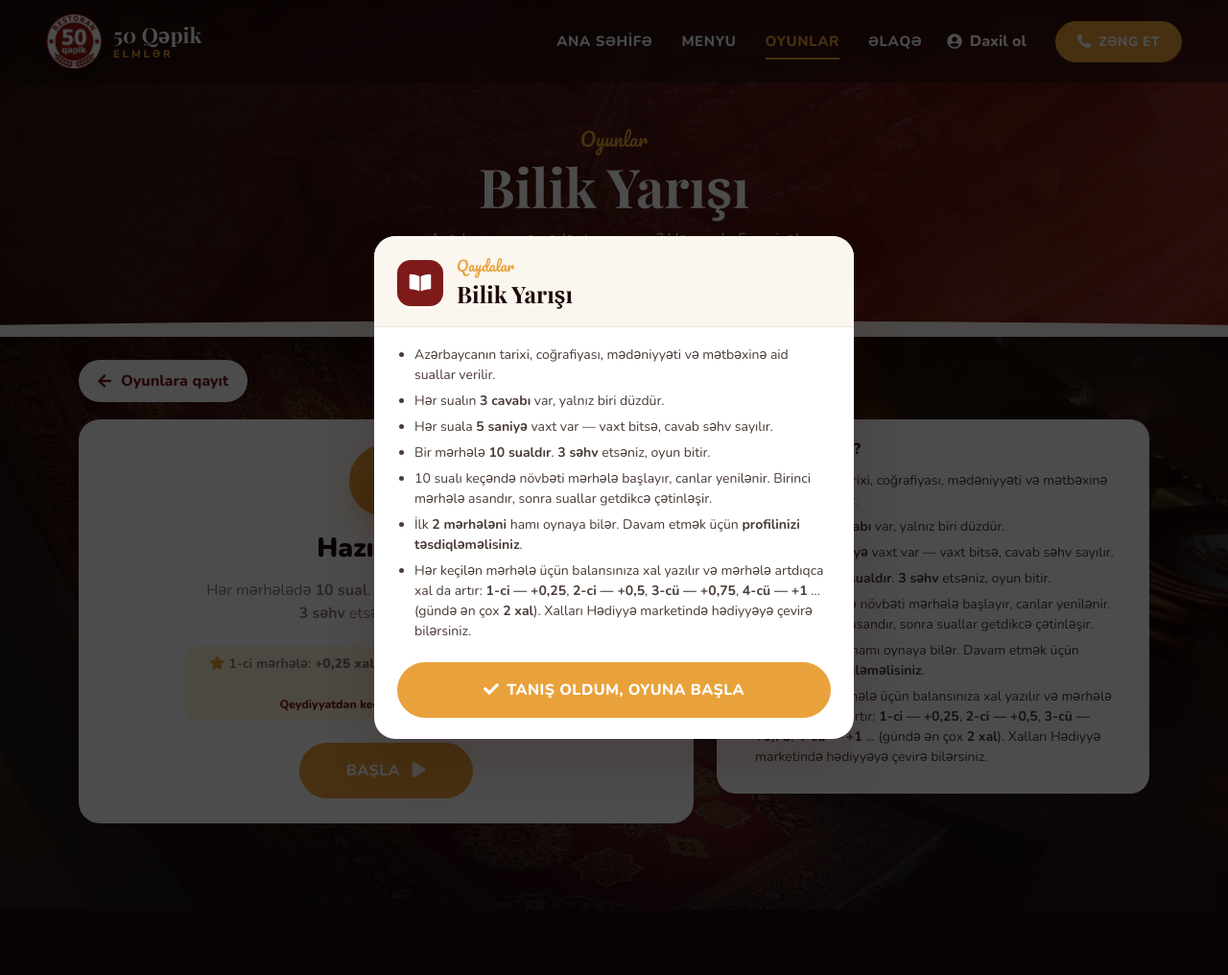
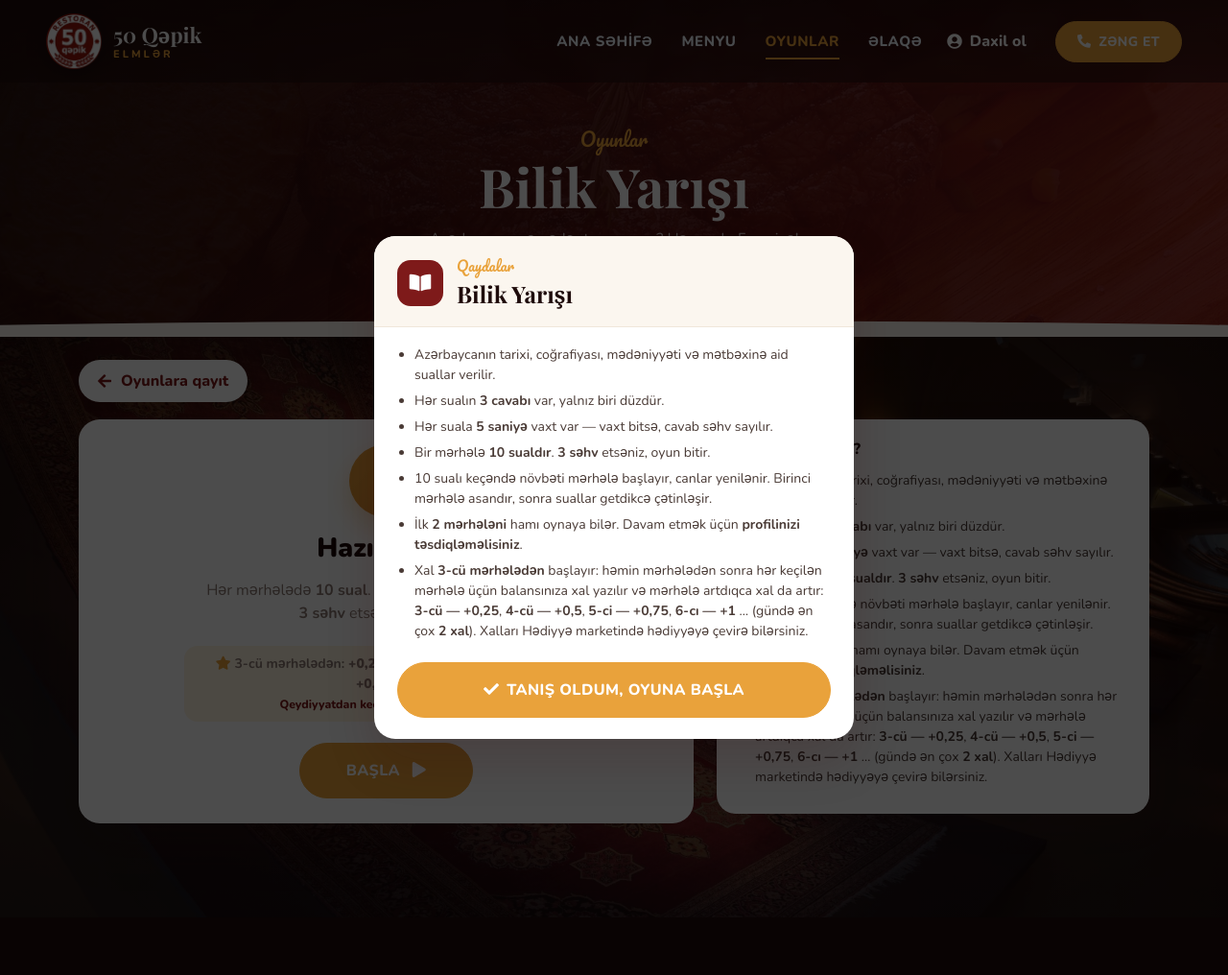
Before and after one commit to memmedzade06/restaurant, a Laravel app: page /oyunlar/bilik-yarisi in a window 1280 px wide. Shown: the whole page at 96% size. Run offline with Laravel 10, Linux system fonts and the light colour scheme; some libraries are stand-ins or nearby versions; some web fonts are replaced.

Commit message:
Quiz points start from stage 3; drop the staff points warning
- Bilik Yarışı gives no points for stages 1 and 2; stage 3 gives 0.25,
  each next stage 0.25 more (daily limit unchanged). The starting stage
  is configurable via quiz.points_from_stage / QUIZ_POINTS_FROM_STAGE.
  Texts on the quiz page, its rules and the games card now say
  "3-cü mərhələdən".
- Waiters and admins no longer see "Oyunlardan xal yalnız qonaqlara
  yazılır" (quiz) or the matching note in the Stack rules; they still
  earn no game points.

Co-Authored-By: Claude Opus 5.5 <noreply@anthropic.com>

```diff
--- a/app/Http/Controllers/Frontend/GameController.php
+++ b/app/Http/Controllers/Frontend/GameController.php
@@ -49,7 +49,6 @@ class GameController extends Controller
             'prizeLeft' => $verified ? $this->stackPrizesLeft($user->id) : null,
             // xal bonusu yalnız qonaqlara (ofisiant və admin oynaya bilər, amma xal almır)
             'bonus' => $this->stackBonusConfig() + ['left' => $verified && $user->earnsGamePoints() ? $this->stackBonusLeft($user->id) : 0],
-            'earnsPoints' => ! $user || $user->earnsGamePoints(),
             // ?hava=rain kimi baxış rejimi; yoxsa canlı hava səhifə açılandan sonra ayrıca sorğu ilə gəlir
             // (xidmət bir neçə saniyə cavab verə bilər — səhifə bunu gözləməsin)
             'weather' => BakuWeather::preview($request->query('hava')),
--- a/app/Http/Controllers/Frontend/QuizController.php
+++ b/app/Http/Controllers/Frontend/QuizController.php
@@ -336,13 +336,34 @@ class QuizController extends Controller
         return $user && $user->isVerified() && $user->earnsGamePoints() ? $this->pointsLeftToday($user->id) : null;
     }
 
-    /** N-ci mərhələnin xalı: 1-ci — stage_points, hər növbəti — stage_points_step qədər çox */
+    /** Xal verilən ilk mərhələ (config quiz.points_from_stage); ondan əvvəlkilər xalsızdır */
+    public static function firstPaidStage(): int
+    {
+        return max(1, (int) config('quiz.points_from_stage', 3));
+    }
+
+    /**
+     * N-ci mərhələnin xalı: firstPaidStage()-dən əvvəl — 0, həmin mərhələ — stage_points,
+     * hər növbəti — stage_points_step qədər çox.
+     */
     public static function stageReward(int $stage): float
     {
+        $from = self::firstPaidStage();
+        if ($stage < $from) {
+            return 0;
+        }
         $base = max(0, (float) config('quiz.stage_points', 0.25));
         $step = max(0, (float) config('quiz.stage_points_step', 0.25));
 
-        return round($base + max(0, $stage - 1) * $step, 3);
+        return round($base + ($stage - $from) * $step, 3);
+    }
+
+    /** Sıra sayı: 1 → "1-ci", 3 → "3-cü", 6 → "6-cı", 9 → "9-cu", 10 → "10-cu" */
+    public static function ordinal(int $n): string
+    {
+        $suffix = [0 => 'cu', 1 => 'ci', 2 => 'ci', 3 => 'cü', 4 => 'cü', 5 => 'ci', 6 => 'cı', 7 => 'ci', 8 => 'ci', 9 => 'cu'][$n % 10];
+
+        return "{$n}-{$suffix}";
     }
 
     /** Mərhələ keçildi: təsdiqlənmiş oyunçuya xal (bu günün limiti çatana qədər). Qaytarır: yazılan xal */
@@ -380,7 +401,9 @@ class QuizController extends Controller
             'perStage' => max(1, (int) config('quiz.per_stage', 10)),
             'lives' => max(1, (int) config('quiz.lives', 3)),
             'seconds' => max(1, (int) config('quiz.seconds', 5)),
-            'stagePoints' => self::stageReward(1),
+            'stagePoints' => self::stageReward(self::firstPaidStage()), // xal verilən ilk mərhələnin xalı
+            'pointsFrom' => self::firstPaidStage(),
+            'pointsFromLabel' => self::ordinal(self::firstPaidStage()),
             'stageStep' => max(0, (float) config('quiz.stage_points_step', 0.25)),
             'maxPerDay' => max(0, (float) config('quiz.max_points_per_day', 2)),
             'guestStages' => max(1, (int) config('quiz.guest_stages', 2)),
@@ -390,6 +413,6 @@ class QuizController extends Controller
     /** Oyunlar səhifəsindəki kart üçün */
     public static function pointsLabel(): string
     {
-        return Referrals::format(self::stageReward(1));
+        return Referrals::format(self::stageReward(self::firstPaidStage()));
     }
 }
--- a/config/quiz.php
+++ b/config/quiz.php
@@ -15,8 +15,10 @@ return [
     'seconds' => (int) env('QUIZ_SECONDS', 5), // hər suala cavab vaxtı; vaxt bitsə — səhv sayılır
     // Mərhələni keçən təsdiqlənmiş oyunçunun balansına xal (Hədiyyə marketində xərclənir).
     // Gündəlik limit var ki, oyunu dəfələrlə oynayıb xal yığmaq olmasın.
-    // 1-ci mərhələ stage_points xal verir, hər növbəti mərhələ stage_points_step qədər çox:
-    // 0,25 → 0,5 → 0,75 → 1 ... (gündəlik limitə qədər)
+    // Xal points_from_stage-ci mərhələdən verilir (ondan əvvəlki mərhələlər xalsızdır).
+    // Həmin mərhələ stage_points xal verir, hər növbəti mərhələ stage_points_step qədər çox:
+    // 3-cü — 0,25 → 4-cü — 0,5 → 5-ci — 0,75 → 6-cı — 1 ... (gündəlik limitə qədər)
+    'points_from_stage' => (int) env('QUIZ_POINTS_FROM_STAGE', 3),
     'stage_points' => (float) env('QUIZ_STAGE_POINTS', 0.25),
     'stage_points_step' => (float) env('QUIZ_STAGE_POINTS_STEP', 0.25),
     'max_points_per_day' => (float) env('QUIZ_MAX_POINTS_PER_DAY', 2),
--- a/public/js/games/quiz.js
+++ b/public/js/games/quiz.js
@@ -99,7 +99,7 @@
         if (cfg.staff) return ''; // ofisiant və admin oyundan xal almır
         if (!cfg.canEarn) {
             return cfg.stagePoints > 0
-                ? `<br><a href="${cfg.registerUrl}">Profilinizi təsdiqləyin</a> ki, mərhələləri keçəndə xal qazanasınız (1-ci mərhələ: <b>+${fmt(cfg.stagePoints)} xal</b>, sonra daha çox).`
+                ? `<br><a href="${cfg.registerUrl}">Profilinizi təsdiqləyin</a> ki, mərhələləri keçəndə xal qazanasınız (${cfg.pointsFromLabel} mərhələdən: <b>+${fmt(cfg.stagePoints)} xal</b>, sonra daha çox).`
                 : '';
         }
         if (bonus > 0) return `<br><span class="qz-bonus">⭐ +${fmt(bonus)} xal balansınıza yazıldı!</span>`;
--- a/resources/views/frontend/games/index.blade.php
+++ b/resources/views/frontend/games/index.blade.php
@@ -328,7 +328,7 @@
                     </div>
                     <div class="game-body">
                         <h4>Bilik Yarışı</h4>
-                        <p>Azərbaycanı nə qədər tanıyırsınız? Hər suala {{ (int) config('quiz.seconds', 5) }} saniyə, mərhələ keçdikcə artan xallar: <b>+{{ \App\Http\Controllers\Frontend\QuizController::pointsLabel() }}, +{{ \App\Services\Referrals::format(\App\Http\Controllers\Frontend\QuizController::stageReward(2)) }}…</b></p>
+                        <p>Azərbaycanı nə qədər tanıyırsınız? Hər suala {{ (int) config('quiz.seconds', 5) }} saniyə, {{ \App\Http\Controllers\Frontend\QuizController::ordinal(\App\Http\Controllers\Frontend\QuizController::firstPaidStage()) }} mərhələdən artan xallar: <b>+{{ \App\Http\Controllers\Frontend\QuizController::pointsLabel() }}, +{{ \App\Services\Referrals::format(\App\Http\Controllers\Frontend\QuizController::stageReward(\App\Http\Controllers\Frontend\QuizController::firstPaidStage() + 1)) }}…</b></p>
                         <span class="game-go">Oyna <i class="fa fa-arrow-right ms-1"></i></span>
                     </div>
                 </a>
--- a/resources/views/frontend/games/quiz.blade.php
+++ b/resources/views/frontend/games/quiz.blade.php
@@ -24,9 +24,9 @@
                         <p>Hər mərhələdə <b>{{ $quiz['perStage'] }} sual</b>. Hər suala <b>{{ $quiz['seconds'] }} saniyə</b> vaxt var.<br>
                             <b>{{ $quiz['lives'] }} səhv</b> etsəniz, oyun bitir.</p>
                         @if ($quiz['stagePoints'] > 0)
-                            <p class="qz-earn"><i class="fa fa-star me-1"></i>1-ci mərhələ: <b>+{{ \App\Services\Referrals::format($quiz['stagePoints']) }} xal</b>@if ($quiz['stageStep'] > 0), hər növbəti mərhələdə <b>+{{ \App\Services\Referrals::format($quiz['stageStep']) }}</b> çox @endif
+                            <p class="qz-earn"><i class="fa fa-star me-1"></i>{{ $quiz['pointsFromLabel'] }} mərhələdən: <b>+{{ \App\Services\Referrals::format($quiz['stagePoints']) }} xal</b>@if ($quiz['stageStep'] > 0), hər növbəti mərhələdə <b>+{{ \App\Services\Referrals::format($quiz['stageStep']) }}</b> çox @endif
+                                {{-- ofisiant və admin xal almır, amma onlara xəbərdarlıq göstərilmir --}}
                                 @if ($quiz['staff'])
-                                    <br><small>Oyunlardan xal yalnız qonaqlara yazılır.</small>
                                 @elseif ($quiz['canEarn'] && $quiz['pointsLeft'] <= 0)
                                     <br><small>Bu günün xal limiti bitib — sabah yenə qazanın.</small>
                                 @elseif (! $quiz['canEarn'])
@@ -96,9 +96,9 @@
                         <li>{{ $quiz['perStage'] }} sualı keçəndə növbəti mərhələ başlayır, canlar yenilənir. Birinci mərhələ asandır, sonra suallar getdikcə çətinləşir.</li>
                         <li>İlk <b>{{ $quiz['guestStages'] }} mərhələni</b> hamı oynaya bilər. Davam etmək üçün <b>profilinizi təsdiqləməlisiniz</b>.</li>
                         @if ($quiz['stagePoints'] > 0)
-                            <li>Hər keçilən mərhələ üçün balansınıza xal yazılır və mərhələ artdıqca xal da artır:
-                                @for ($s = 1; $s <= 4; $s++)
-                                    <b>{{ $s }}-{{ [1 => 'ci', 2 => 'ci', 3 => 'cü', 4 => 'cü'][$s] }} — +{{ \App\Services\Referrals::format(\App\Http\Controllers\Frontend\QuizController::stageReward($s)) }}</b>{{ $s < 4 ? ',' : ' …' }}
+                            <li>Xal <b>{{ $quiz['pointsFromLabel'] }} mərhələdən</b> başlayır: həmin mərhələdən sonra hər keçilən mərhələ üçün balansınıza xal yazılır və mərhələ artdıqca xal da artır:
+                                @for ($s = $quiz['pointsFrom']; $s < $quiz['pointsFrom'] + 4; $s++)
+                                    <b>{{ \App\Http\Controllers\Frontend\QuizController::ordinal($s) }} — +{{ \App\Services\Referrals::format(\App\Http\Controllers\Frontend\QuizController::stageReward($s)) }}</b>{{ $s < $quiz['pointsFrom'] + 3 ? ',' : ' …' }}
                                 @endfor
                                 (gündə ən çox <b>{{ \App\Services\Referrals::format($quiz['maxPerDay']) }} xal</b>). Xalları Hədiyyə marketində hədiyyəyə çevirə bilərsiniz.</li>
                         @endif
@@ -111,5 +111,5 @@
 @endsection
 
 @section('js')
-<script src="{{ asset('js/games/quiz.js') }}?v=8"></script>
+<script src="{{ asset('js/games/quiz.js') }}?v=9"></script>
 @endsection
--- a/resources/views/frontend/games/stack.blade.php
+++ b/resources/views/frontend/games/stack.blade.php
@@ -107,7 +107,7 @@
                             <li>Yuxarıda stəkan sağa-sola yellənir.</li>
                             <li>Toxunun — stəkan düşüb qüllənin üstünə düşür.</li>
                             @if ($bonus['points'] > 0)
-                                <li><b>{{ $bonus['score'] }} stəkan</b> — balansınıza <b>+{{ \App\Services\Referrals::format($bonus['points']) }} xal bonus</b> (gündə {{ $bonus['per_day'] }} dəfə)@unless ($earnsPoints) — <i>xal yalnız qonaqlara yazılır</i>@endunless</li>
+                                <li><b>{{ $bonus['score'] }} stəkan</b> — balansınıza <b>+{{ \App\Services\Referrals::format($bonus['points']) }} xal bonus</b> (gündə {{ $bonus['per_day'] }} dəfə)</li>
                             @endif
                             @foreach ($prizes as $min => $p)
                                 @if ($loop->last)
```
Also changed, not shown: tests/Feature/PointsByUserTypeTest.php (+28 -3 lines).
